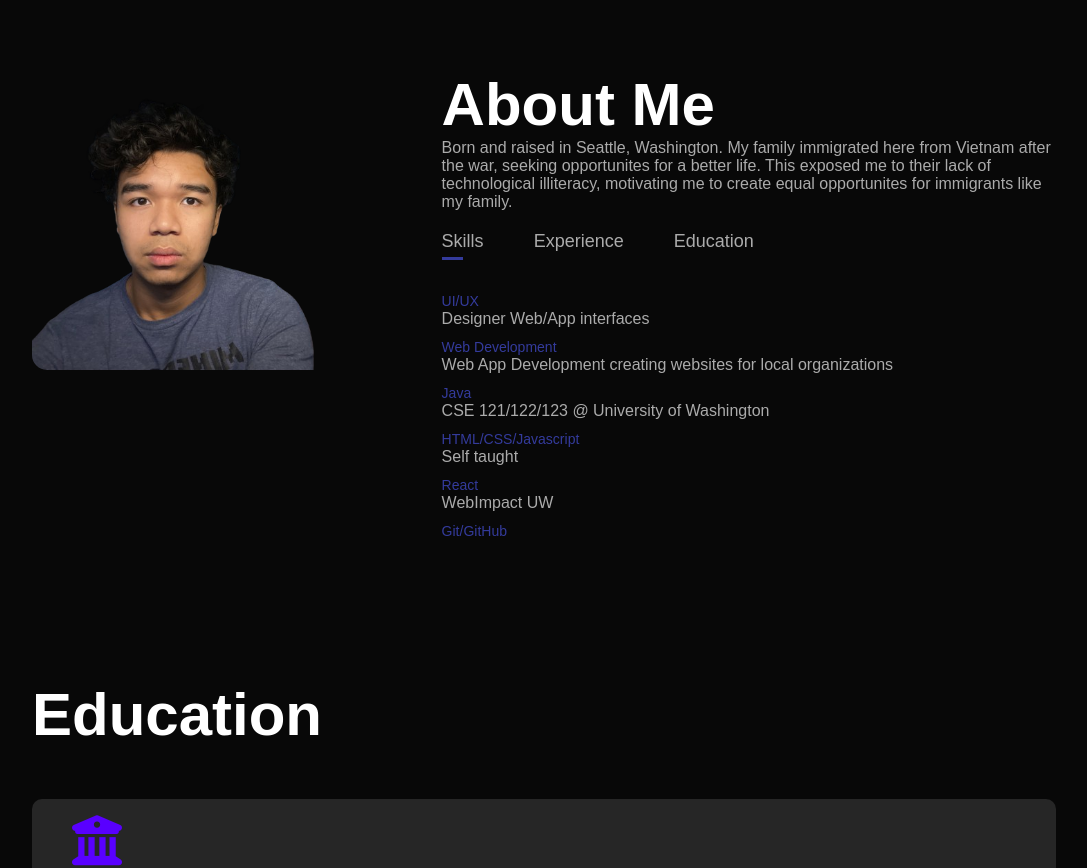
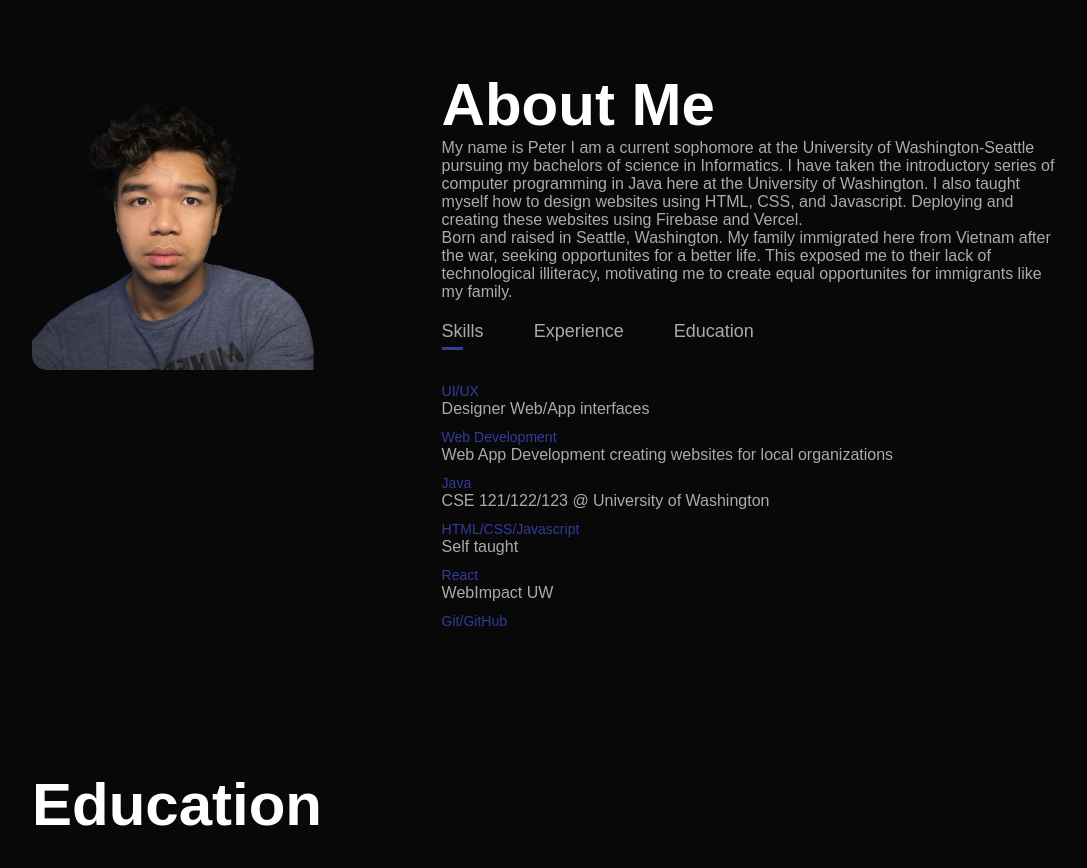
Before and after one commit to peterle0604/Personal-Portfoliov2, a plain HTML site: page index.html in a window 1280 px wide. Shown: the part 820-1688 px from the top of the page, without its empty margins (96-1183 px from the left). Drawn offline with Linux system fonts and the light colour scheme.

Commit message:
Update index.html

```diff
--- a/index.html
+++ b/index.html
@@ -39,7 +39,13 @@
           </div>
           <div class="about-col-2">
             <h1 class="sub-title">About Me</h1>
-            <p> Born and raised in Seattle, Washington. My family immigrated here from Vietnam after the war,
+            <p>
+               My name is Peter I am a current sophomore at the University of Washington-Seattle pursuing my bachelors of science in Informatics.
+              I have taken the introductory series of computer programming in Java here at the University of Washington.
+              I also taught myself how to design websites using HTML, CSS, and Javascript.
+              Deploying and creating these websites using Firebase and Vercel.
+              <br>
+              Born and raised in Seattle, Washington. My family immigrated here from Vietnam after the war,
               seeking opportunites for a better life. This exposed me to their lack of technological illiteracy,
               motivating me to create equal opportunites for immigrants like my family.
             </p>
```
